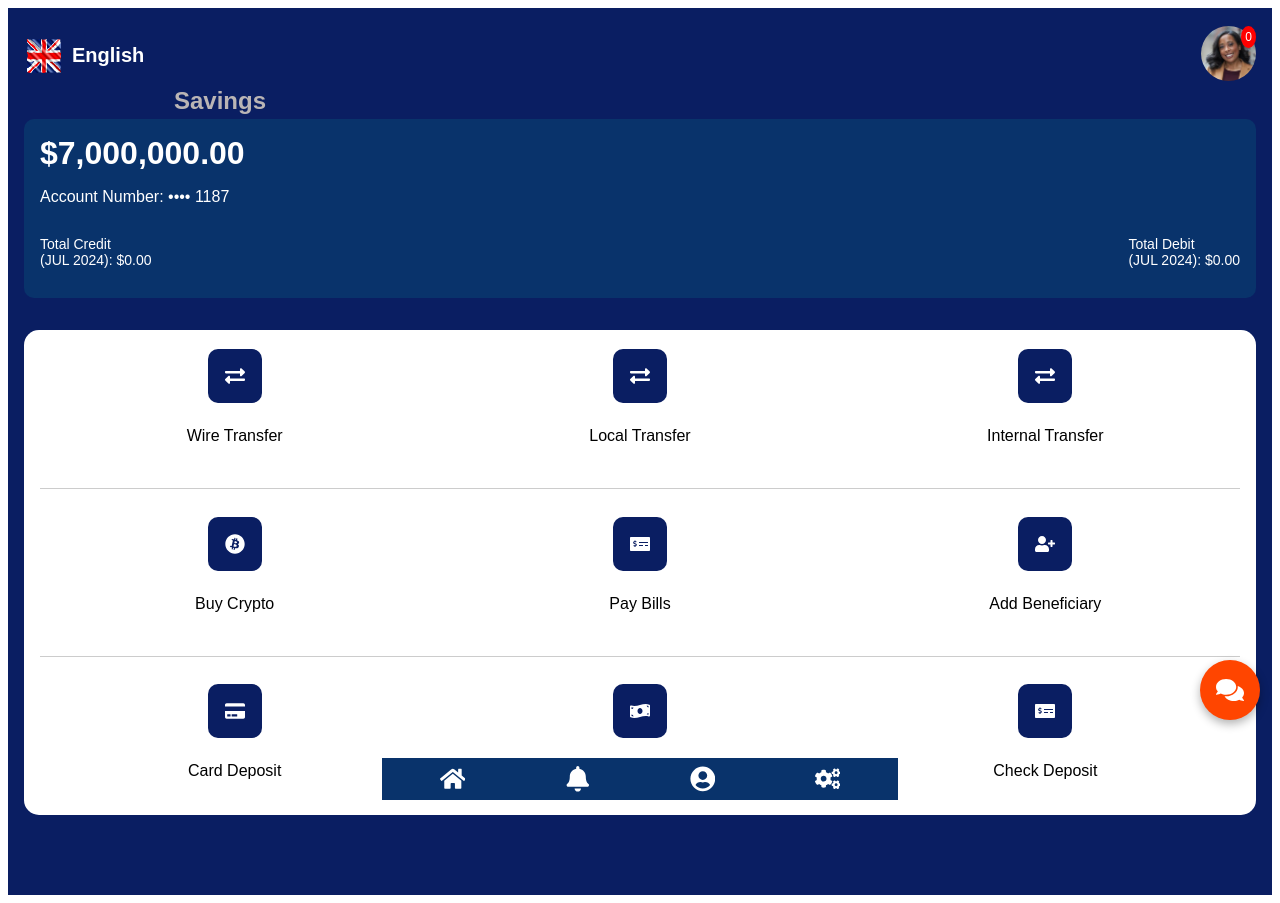
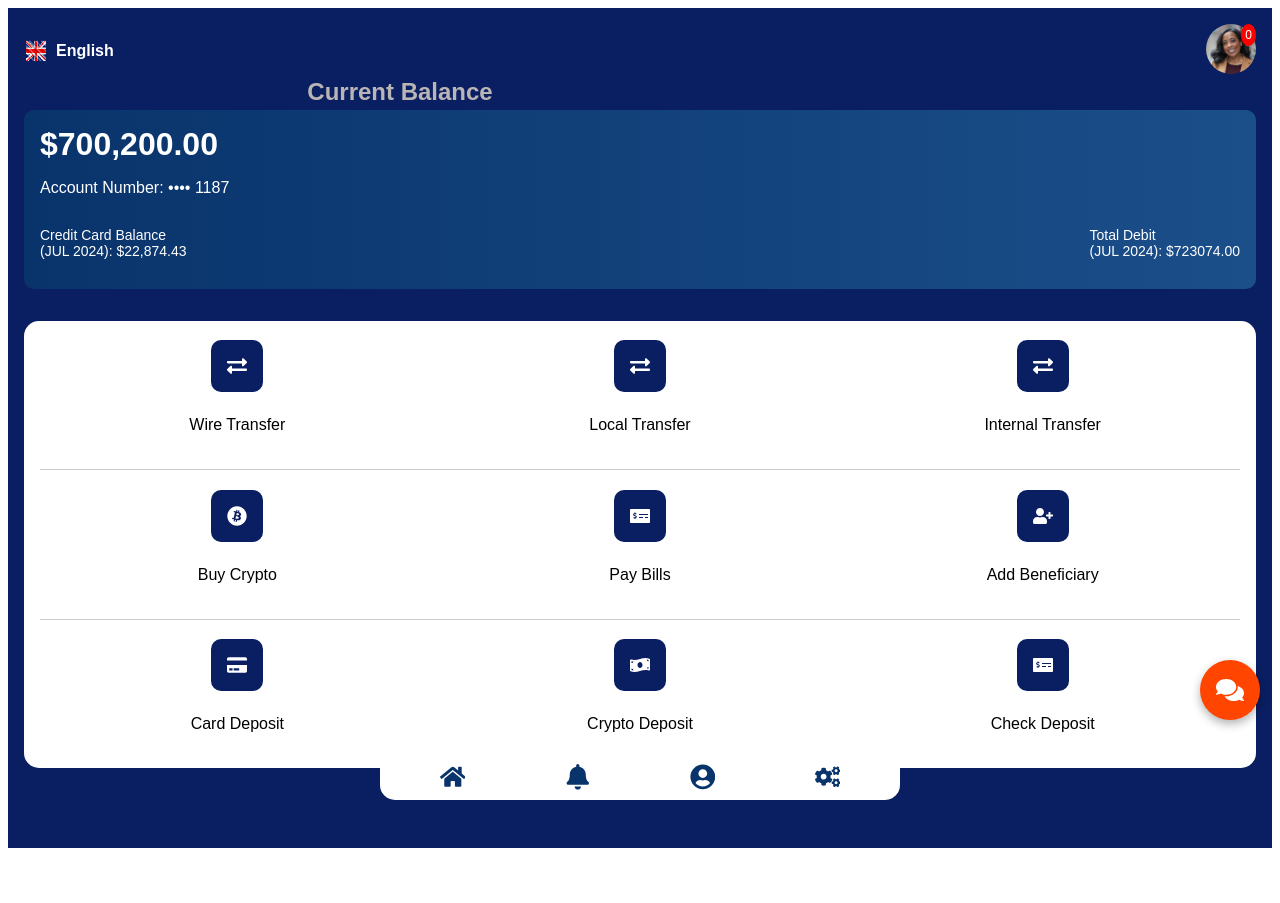
Before and after one commit to 12friky/bankinag-app2, a React (Vite) app: page /dashboard in a window 1280 px wide. After the commit the page ends 856 px from the top, so only its background shows below. Built offline with nearby package versions, Linux system fonts and the light colour scheme.

Commit message:
working on the physical appearance

```diff
--- a/src/Components/Mobile/Dashbord/Dashboard.css
+++ b/src/Components/Mobile/Dashbord/Dashboard.css
@@ -6,7 +6,8 @@
     padding-bottom: 5rem; /* Adjusted for fixed bottom navigation */
 }
 
-.topBar {
+.topBar
+{
     display: flex;
     align-items: center;
     justify-content: space-between;
@@ -19,14 +20,14 @@
 }
 
 .selectedLanguage {
-    font-size: 20px;
+    font-size: 16px;
     font-weight: bold;
     margin-left: 0.5rem;
 }
 
 .flagIcon {
-    width: 40px;
-    height: 40px;
+    width: 24px;
+    height: 24px;
 }
 
 .logo {
@@ -39,8 +40,8 @@
 }
 
 .profileIcon {
-    width: 55px;
-    height: 55px;
+    width: 50px;
+    height: 50px;
     border-radius: 50%;
 }
 
@@ -56,14 +57,15 @@
 }
 
 .balanceSection {
-    background-color: #09336b;
+    /* background-color: #09336b; */
+    background-image: linear-gradient(to right, #09336b, #1b4f8a);
     padding: 1rem;
     border-radius: 10px;
     margin-bottom: 2rem;
 }
 
 .AccountType {
-    margin-left: -70%;
+    margin-left: -40%;
     margin-top: -4%;
     color: rgb(186, 181, 181);
 }
@@ -85,7 +87,7 @@
     padding: 1rem;
     display: grid;
     grid-template-columns: repeat(3, 1fr);
-    gap: 1rem;
+    gap: 0.5rem;
     /* margin-left: -1rem;
     margin-right: -1rem; */
 }
@@ -106,7 +108,7 @@
     font-size: 20px;
     margin-bottom: 0.5rem;
     background-color: #0a1e62;
-    padding: 17px;
+    padding: 16px;
     color: #ffffff;
     border-radius: 10px;
 }
@@ -121,27 +123,27 @@
 .bottomNavigation {
     display: flex;
     justify-content: space-around;
-    background-color:#09336b;
-    /* border-radius: 10px; */
+    background-color:#ffffff;
     position: fixed;
     bottom: 0;
     left: 0;
     right: 0;
-    padding: 8px;
+    padding: 10px;
     margin: 0 auto;
     width: 100%;
     max-width: 500px;
+    border-radius: 15px;
 }
 
 .navIcon {
     font-size: 1.6em;
-    color: #ffffff;
+    color:#09336b;
 }
 
 .chatButton {
     position: fixed;
-    bottom: 80px; /* Adjust as necessary */
-    right: 20px; /* Adjust as necessary */
+    bottom: 80px;
+    right: 20px;
     background-color: #ff4500; /* Dark orange color */
     border-radius: 50%;
     width: 60px;
@@ -151,10 +153,11 @@
     align-items: center;
     box-shadow: 0px 4px 10px rgba(0, 0, 0, 0.3);
     cursor: pointer;
-    z-index: 1000; /* Ensure it is above other elements */
+    z-index: 1000;
 }
 
-.chatIcon {
+.chatIcon
+ {
     font-size: 28px;
     color: white;
 }
--- a/src/Components/Mobile/Dashbord/Dashboard.jsx
+++ b/src/Components/Mobile/Dashbord/Dashboard.jsx
@@ -38,12 +38,12 @@ import Profile from '../../../../reaoure/profile.jfif'; // Corrected 'reaoure' t
 
       {/* Balance Section */}
       <div className="balanceSection">
-        <h2 className='AccountType'>Savings</h2>
-        <h1 className="balance">$7,000,000.00</h1>
+        <h2 className='AccountType'>Current Balance</h2>
+        <h1 className="balance">$700,200.00</h1>
         <p>Account Number: •••• 1187</p>
         <div className="creditDebitInfo">
-          <p>Total Credit <br></br> (JUL 2024): $0.00</p>
-          <p>Total Debit <br></br>(JUL 2024): $0.00</p>
+          <p>Credit Card Balance <br></br> (JUL 2024): $22,874.43</p>
+          <p>Total Debit <br></br>(JUL 2024): $723074.00</p>
         </div>
       </div>
 
```
Also changed, not shown: reaoure/G.jpeg (added).
